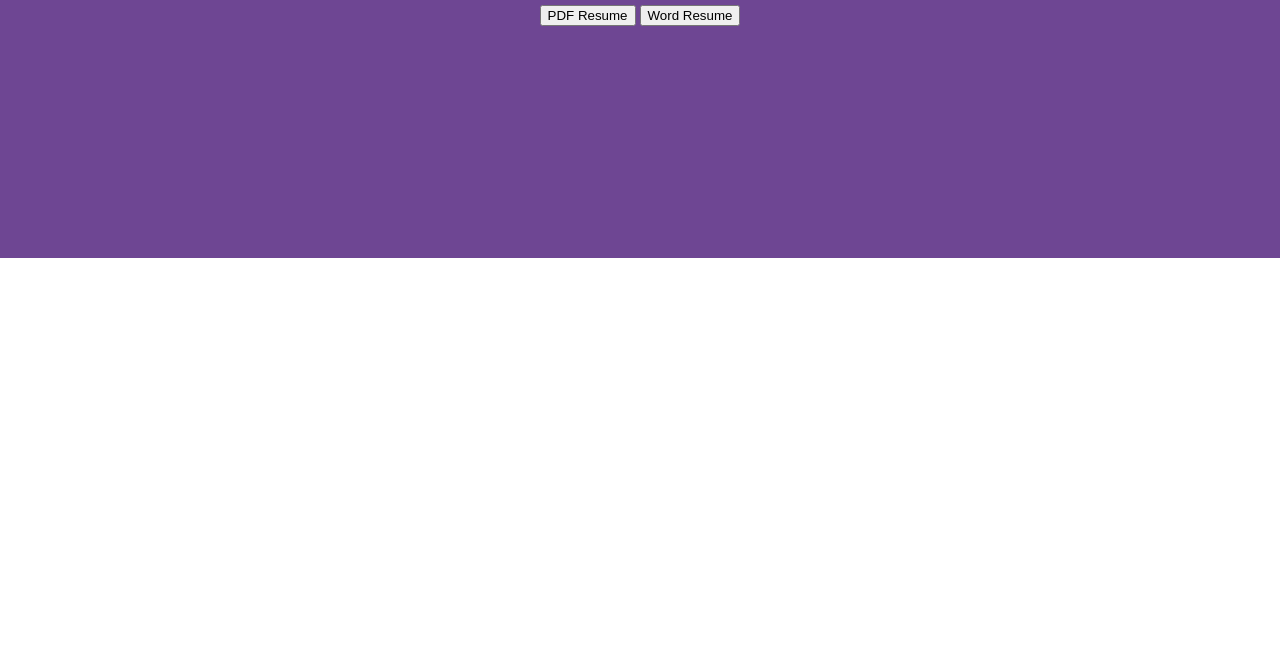
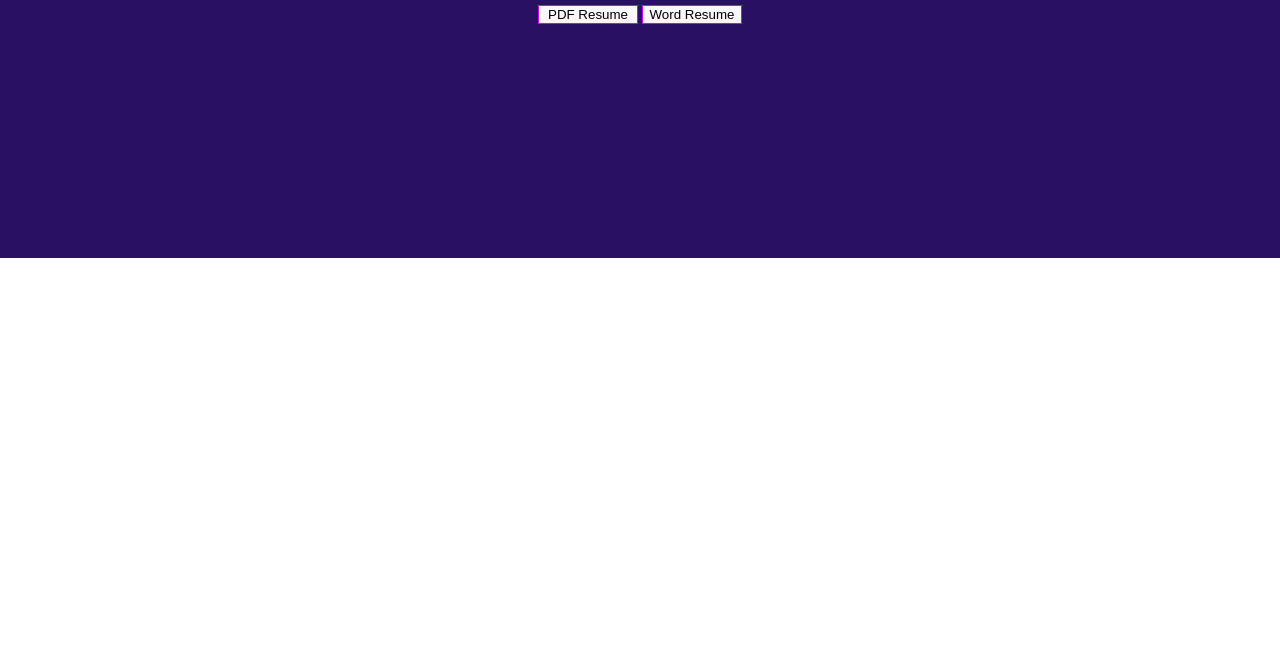
Before and after one commit to theoryNine/Portfolio, a website: page src/index.html in a window 1280 px wide. Shown: the part 150-800 px from the top of the page. Drawn offline with nearby package versions, Linux system fonts and the light colour scheme; files that its build step writes are made by us from their sources.

Commit message:
Add basic button styling

```diff
--- a/src/sass/_variables.scss
+++ b/src/sass/_variables.scss
@@ -1,3 +1,4 @@
-$primary-color: #6e4693;
+$primary-color: #2a1063;
 $white: #f8f7f9;
 $black: #000;
+$pink: #d400ff;
--- a/src/sass/main.scss
+++ b/src/sass/main.scss
@@ -23,3 +23,14 @@ body {
 // Nav Styles
 
 // End nav styles
+
+// Buttons
+
+.resumes button {
+  background-color: $white;
+  border: 1px solid $pink;
+  color: $black;
+  width: 100px;
+}
+
+// End Buttons
```
Also changed, not shown: dist/styles/main.css, src/css/main.css.
